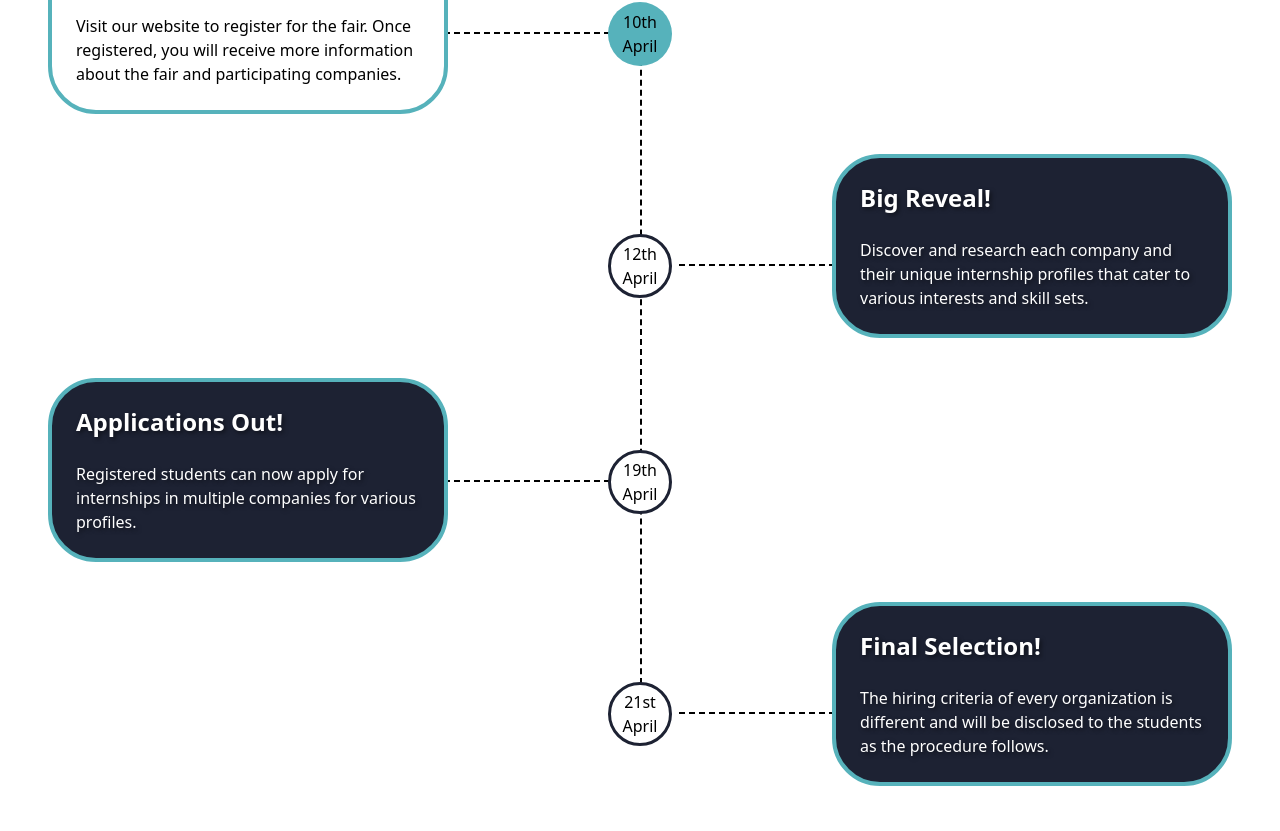
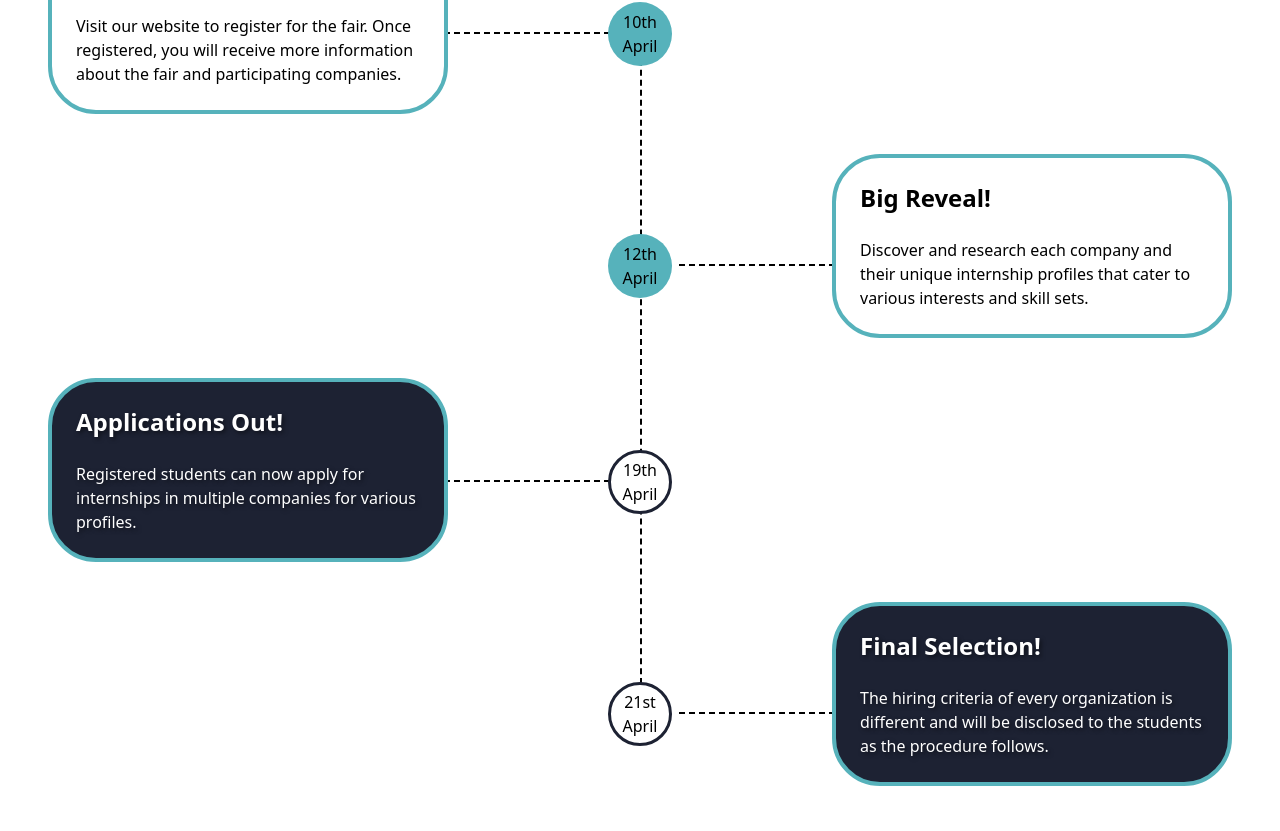
Before and after one commit to Sharathchandra345/anubhava_frontend, a React (Vite) app: page / in a window 1280 px wide. Shown: the part 1549-2380 px from the top of the page. Built offline with nearby package versions, Linux system fonts and the light colour scheme; no server answers.

Commit message:
minor updates

```diff
--- a/src/App.jsx
+++ b/src/App.jsx
@@ -25,8 +25,6 @@ function App() {
   const isLocation =
     location.pathname === "/login" || location.pathname === "/signup";
 
-  // Temporary to skip the navbar and footer
-
   return (
     <AuthContextProvider>
       <div className="overflow-x-hidden">
@@ -35,7 +33,7 @@ function App() {
           <Routes key={location.pathname} location={location}>
             <Route path="/" element={<Home />} />
             <Route path="/about" element={<About />} />
-            <Route path="/secretcompanies" element={<Companies />} />
+            <Route path="/companies" element={<Companies />} />
             <Route path="/companies/:id" element={<Company />} />
             <Route path="/how-to-apply" element={<HowToApply />} />
             <Route path="/resources" element={<Resources />} />
--- a/src/components/CompanyCard.jsx
+++ b/src/components/CompanyCard.jsx
@@ -2,7 +2,7 @@ import React from "react";
 
 export default function CompanyCard({ title, icon, body }) {
   return (
-    <div className="flex flex-col max-w-[350px] shadow-lg p-4 bg-primary-newdarkblue">
+    <div className="flex flex-col max-w-[350px] min-w-[300px] shadow-lg p-4 bg-primary-newdarkblue">
       <div className="flex flex-row gap-4">
         <div className="flex flex-col items-center">
           <i className={`${icon} font-bold text-3xl mt-2 text-white`}></i>
--- a/src/components/Dropdown.jsx
+++ b/src/components/Dropdown.jsx
@@ -43,7 +43,7 @@ export default function Dropdown({ body, onNameChange }) {
         onClick={() => setShowDropdown(!showDropdown)}
         className="bg-primary-newdarkblue text-dark-color font-medium hover:bg-gray-100 focus:outline-none focus:shadow-outline "
       >
-        <div className="flex flex-col w-[280px] h-20 p-auto shadow-lg p-4 bg-primary-newdarkblue">
+        <div className="flex flex-col w-[280px] min-w-[300px] h-20 p-auto shadow-lg p-4 bg-primary-newdarkblue">
           <div className="flex flex-row gap-4">
             <div className="flex flex-col items-center">
               <i className="fa fa-suitcase font-bold text-3xl mt-2 text-white "></i>
--- a/src/components/Footer.jsx
+++ b/src/components/Footer.jsx
@@ -41,20 +41,20 @@ const Footer = () => {
             >
               About
             </a>
-            {/* <a
+            <a
               href="/companies"
               className="text-lg hover:underline mb-2 pl-2 md:pl-0"
             >
               Companies
-            </a> */}
+            </a>
+          </div>
+          <div className="flex flex-col md:ml-8  md:py-2 md:px-3 text-white">
             <a
               href="/how-to-apply"
               className="text-lg hover:underline mb-2 pl-2 md:pl-0"
             >
               How to Apply
             </a>
-          </div>
-          <div className="flex flex-col md:ml-8  md:py-2 md:px-3 text-white">
             <a
               href="/resources"
               className="text-lg hover:underline mb-2 pl-2 md:pl-0"
--- a/src/components/HomeComponents/NewHomeTimeline.jsx
+++ b/src/components/HomeComponents/NewHomeTimeline.jsx
@@ -18,7 +18,7 @@ const NewHomeTimeline = () => {
 
         {/* First Item */}
 
-        <div className="timeline-item timeline-item-done timeline-item-done bg-1D2233 bg-white text-black rounded-lg p-6 mb-10 relative border border-primary-color">
+        <div className="timeline-item timeline-item-done bg-1D2233 bg-white text-black rounded-lg p-6 mb-10 relative border border-primary-color">
           <div className="flex items-center justify-start items-center ">
             <h2
               className="text-black font-bold text-2xl"
@@ -42,7 +42,7 @@ const NewHomeTimeline = () => {
           <div className="timeline-connector1 left-connector"></div>
         </div>
         {/* Circle 2*/}
-        <div className="absolute top-0 left-1/2 transform -translate-x-1/2 circle2 w-16 h-16 text-center border-2 border-black flex items-center justify-center bg-white rounded-full z-10">
+        <div className="absolute top-0 left-1/2 transform circle-done bg-primary-color -translate-x-1/2 circle2 w-16 h-16 text-center border-2 border-black flex items-center justify-center  rounded-full z-10">
           <span className="text-black">
             12th
             <br />
@@ -51,11 +51,11 @@ const NewHomeTimeline = () => {
         </div>
 
         {/* Second item */}
-        <div className="timeline-item bg-1D2233 rounded-lg p-6 mb-10 relative border border-primary-color ml-auto">
+        <div className="timeline-item timeline-item-done bg-1D2233 rounded-lg p-6 mb-10 relative border border-primary-color ml-auto">
           <div className="flex items-center justify-start items-center ">
             <h2
-              className="text-white font-bold text-2xl"
-              style={{ textShadow: "2px 2px 4px rgba(0, 0, 0, 0.5)" }}
+              className="text-black font-bold text-2xl"
+              style={{ textShadow: "2px 2px 4px rgba(255,255, 255, 0.5)" }}
             >
               Big Reveal!
             </h2>
@@ -63,8 +63,8 @@ const NewHomeTimeline = () => {
           {/* <div className="date-circle">15 Jan</div> */}
           <div className="justify-center items-center w-full">
             <p
-              className="text-white mt-6 text-md w-full"
-              style={{ textShadow: "2px 2px 4px rgba(0, 0, 0, 0.5)" }}
+              className="text-black mt-6 text-md w-full"
+              style={{ textShadow: "2px 2px 4px rgba(255, 255, 255, 0.5)" }}
             >
               Discover and research each company and their unique internship
               profiles that cater to various interests and skill sets.
--- a/src/components/Navbar.jsx
+++ b/src/components/Navbar.jsx
@@ -113,7 +113,7 @@ function Navbar() {
                   : "bg-black text-white"
               }
             />
-            {/* <NavBarTabs
+            <NavBarTabs
               disable={menu}
               text="COMPANIES"
               link="/companies"
@@ -122,7 +122,7 @@ function Navbar() {
                   ? "bg-black text-primary-color font-bold"
                   : "bg-black text-white"
               }
-            /> */}
+            />
             <NavBarTabs
               disable={menu}
               text="HOW TO APPLY"
--- a/src/pages/AccountPage.jsx
+++ b/src/pages/AccountPage.jsx
@@ -305,7 +305,7 @@ export default function AccountPage() {
           confirmButtonText: "Ok",
         }).then(() => {
           localStorage.setItem("timeOut", JSON.stringify(new Date()));
-          navigate("/");
+          navigate("/companies");
         });
       });
   };
--- a/src/pages/ContactUs.jsx
+++ b/src/pages/ContactUs.jsx
@@ -100,7 +100,7 @@ function ContactUs() {
                 Tavleen Kaur
               </h1>
               <h1 className="text-sm md:text-base text-white text-center">
-                +91 9372685856
+                +91 9625269494
               </h1>
             </div>
           </div>
```
